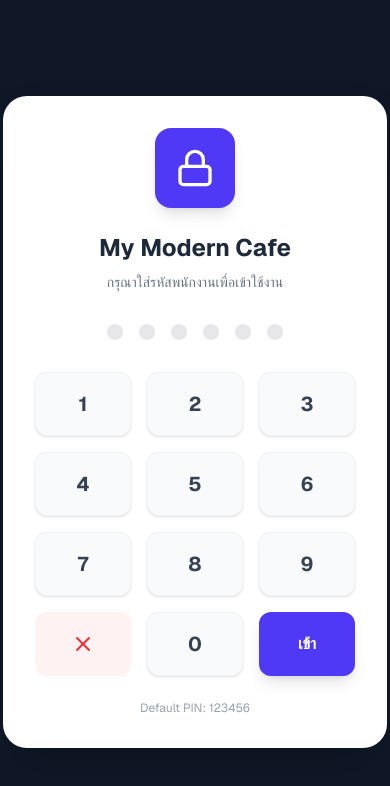
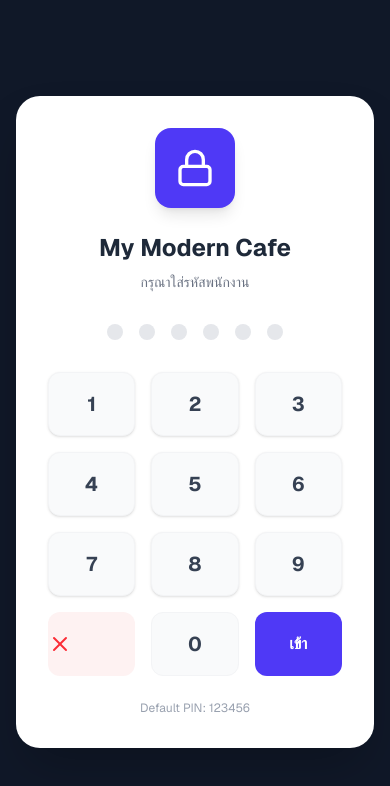
Before and after one commit to werachonp2522-oss/my-modern-pos, a Next.js app: page / in a window 390 px wide. Shown: the top 786 px of the page. Built offline with nearby package versions, Linux system fonts and the light colour scheme.

Commit message:
display for phone

```diff
--- a/app/page.jsx
+++ b/app/page.jsx
@@ -343,27 +343,25 @@ export default function POSSystem() {
 
   if (!isLoggedIn) {
     return (
-      <div className="flex h-screen bg-gray-900 items-center justify-center font-sans">
-        <div className="bg-white p-8 rounded-3xl shadow-2xl w-96 text-center animate-in zoom-in duration-300">
-          <div className={`w-20 h-20 bg-${PRIMARY_COLOR}-600 rounded-2xl mx-auto mb-6 flex items-center justify-center text-white shadow-lg shadow-${PRIMARY_COLOR}-200`}>
+      <div className="flex h-screen bg-gray-900 items-center justify-center font-sans px-4">
+        <div className="bg-white p-8 rounded-3xl shadow-2xl w-full max-w-sm text-center">
+          <div className={`w-20 h-20 bg-${PRIMARY_COLOR}-600 rounded-2xl mx-auto mb-6 flex items-center justify-center text-white shadow-lg`}>
             <Lock size={40} />
           </div>
           <h1 className="text-2xl font-bold text-gray-800 mb-2">{SHOP_NAME}</h1>
-          <p className="text-gray-500 mb-8 text-sm">กรุณาใส่รหัสพนักงานเพื่อเข้าใช้งาน</p>
-          <div className="mb-8">
-            <div className="flex justify-center gap-4 mb-4">
-              {[...Array(6)].map((_, i) => (
-                <div key={i} className={`w-4 h-4 rounded-full transition-all duration-200 ${i < pinInput.length ? `bg-${PRIMARY_COLOR}-600 scale-110` : 'bg-gray-200'}`}></div>
-              ))}
-            </div>
+          <p className="text-gray-500 mb-8 text-sm">กรุณาใส่รหัสพนักงาน</p>
+          <div className="mb-8 flex justify-center gap-4">
+            {[...Array(6)].map((_, i) => (
+              <div key={i} className={`w-4 h-4 rounded-full transition-all duration-200 ${i < pinInput.length ? `bg-${PRIMARY_COLOR}-600 scale-110` : 'bg-gray-200'}`}></div>
+            ))}
           </div>
           <div className="grid grid-cols-3 gap-4 mb-6">
             {[1,2,3,4,5,6,7,8,9].map(n => (
               <button key={n} onClick={() => handleLogin(n.toString())} className="h-16 rounded-xl bg-gray-50 text-xl font-bold text-gray-700 hover:bg-gray-100 active:scale-95 transition shadow-sm border border-gray-100">{n}</button>
             ))}
-            <button onClick={() => handleLogin('clear')} className="h-16 rounded-xl bg-red-50 text-red-500 font-bold hover:bg-red-100 active:scale-95 transition flex items-center justify-center"><X /></button>
-            <button onClick={() => handleLogin('0')} className="h-16 rounded-xl bg-gray-50 text-xl font-bold text-gray-700 hover:bg-gray-100 active:scale-95 transition shadow-sm border border-gray-100">0</button>
-            <button onClick={() => handleLogin('enter')} className={`h-16 rounded-xl bg-${PRIMARY_COLOR}-600 text-white font-bold hover:bg-${PRIMARY_COLOR}-700 active:scale-95 transition flex items-center justify-center shadow-lg shadow-${PRIMARY_COLOR}-200`}>เข้า</button>
+            <button onClick={() => handleLogin('clear')} className="h-16 rounded-xl bg-red-50 text-red-500 font-bold hover:bg-red-100"><X /></button>
+            <button onClick={() => handleLogin('0')} className="h-16 rounded-xl bg-gray-50 text-xl font-bold text-gray-700 hover:bg-gray-100 border border-gray-100">0</button>
+            <button onClick={() => handleLogin('enter')} className={`h-16 rounded-xl bg-${PRIMARY_COLOR}-600 text-white font-bold hover:bg-${PRIMARY_COLOR}-700`}>เข้า</button>
           </div>
           <p className="text-xs text-gray-400">Default PIN: {ADMIN_PIN}</p>
         </div>
```
